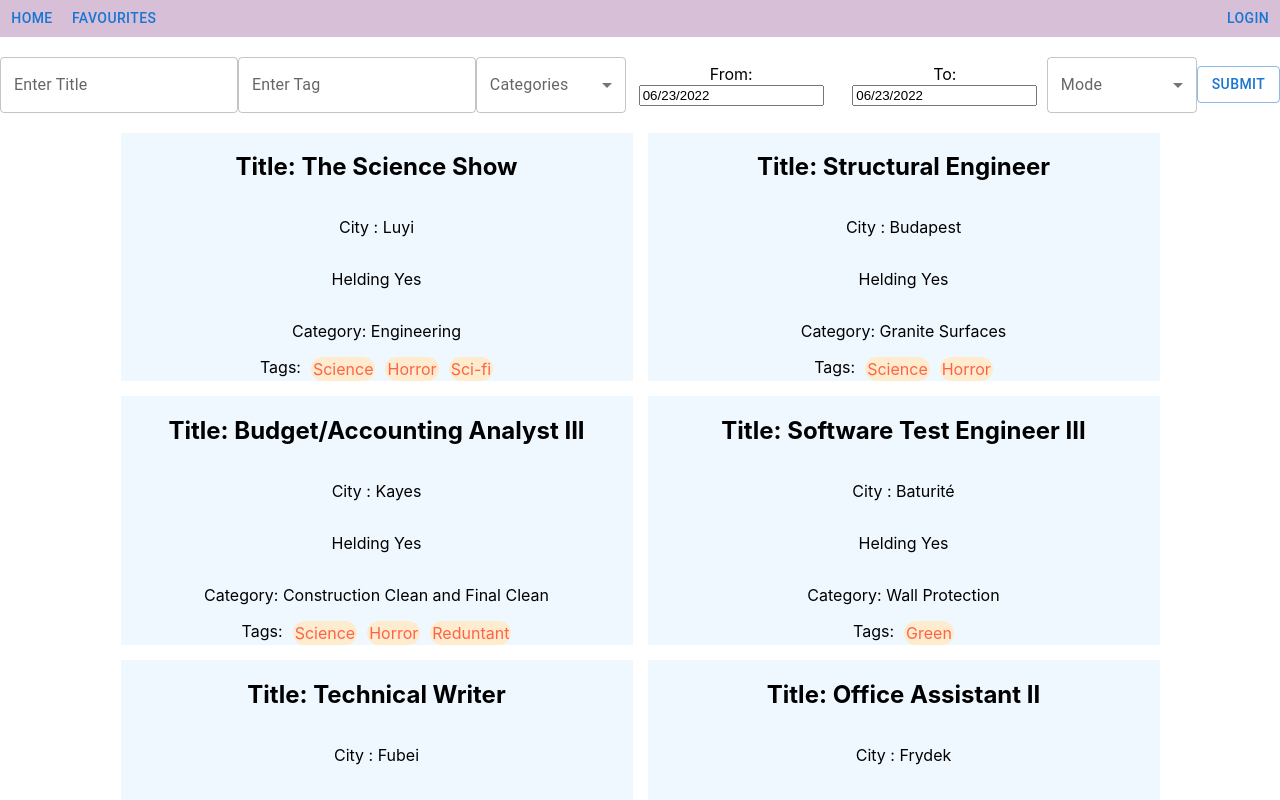
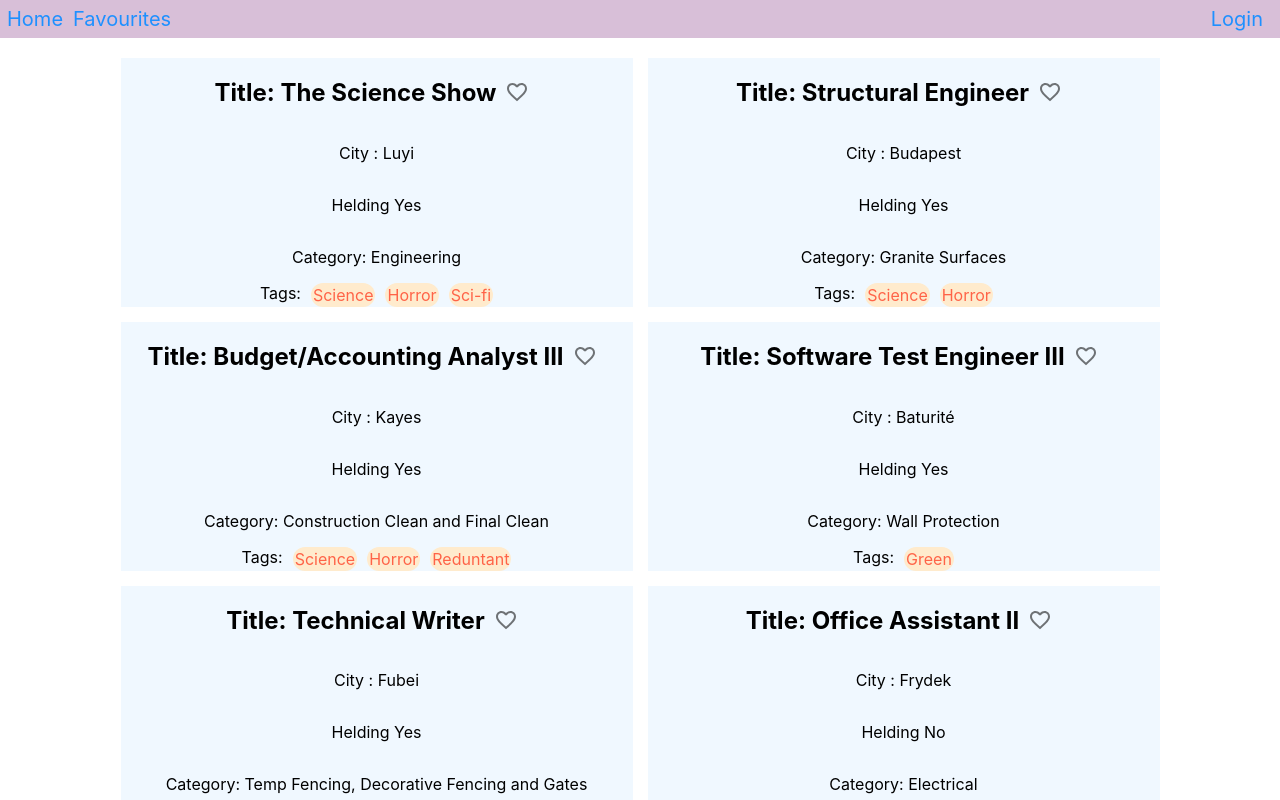
Before and after one commit to KeshavManuja/Event-Managment-System, a React (Create React App) app in the folder client/: page /favourites in a window 1280 px wide. Shown: the top 800 px of the page. Built offline with nearby package versions, Linux system fonts and the light colour scheme.

Commit message:
Favourites-page-added-and-added-routing

```diff
--- a/client/package.json
+++ b/client/package.json
@@ -5,6 +5,8 @@
   "dependencies": {
     "@emotion/react": "^11.9.3",
     "@emotion/styled": "^11.9.3",
+    "@material-ui/core": "^4.12.4",
+    "@material-ui/icons": "^4.11.3",
     "@mui/icons-material": "^5.8.4",
     "@mui/material": "^5.8.5",
     "@testing-library/jest-dom": "^5.16.4",
@@ -13,6 +15,8 @@
     "react": "^18.2.0",
     "react-datepicker": "^4.8.0",
     "react-dom": "^18.2.0",
+    "react-redux-router": "^0.0.14",
+    "react-router-dom": "^6.3.0",
     "react-scripts": "5.0.1",
     "react-toastify": "^9.0.5",
     "web-vitals": "^2.1.4"
--- a/client/src/App.css
+++ b/client/src/App.css
@@ -23,19 +23,28 @@
   width: 30%;
 }
  .navbar-div{
+    padding: 7px;
     display: flex;
     flex-direction: row;
     background-color:thistle;
     justify-content: space-between;
     align-items: center;
     margin-bottom: 20px;
+    position: sticky;
+    top:0,
+
  }
-
  .filter-div{
   display: flex;
   justify-content:space-evenly;
   align-items: center;
   margin-bottom: 20px;
+ }
+ .nav-buttons{
+  margin-right: 10px;
+  text-decoration: none;
+  font-size: 20px;
+  color: dodgerblue;
  }
  .eventcard-div{
     background-color:aliceblue;
--- a/client/src/App.js
+++ b/client/src/App.js
@@ -1,13 +1,19 @@
-import logo from './logo.svg';
-import './App.css';
-import Login from './Pages/Login';
-import { Home } from './Pages/Home';
-import { EventCard } from './Components/EventCard';
+import "./App.css";
+import Login from "./Pages/Login";
+import { Home } from "./Pages/Home";
+
+import { Route, Routes } from "react-router";
+
+import { Favourites } from "./Pages/Favourites";
 
 function App() {
   return (
     <div className="App">
-      <Home/>
+      <Routes>
+        <Route path="/" element={<Home />} />
+        <Route path="/login" element={<Login />} />
+        <Route path="/favourites" element={<Favourites />} />
+      </Routes>
     </div>
   );
 }
--- a/client/src/Components/EventCard.js
+++ b/client/src/Components/EventCard.js
@@ -1,18 +1,32 @@
-export const EventCard = ({item}) =>{
 
+import React from 'react';
+import Checkbox from '@material-ui/core/Checkbox';
+import Favorite from '@material-ui/icons/Favorite';
+import FavoriteBorder from '@mui/icons-material/FavoriteBorder';
+import { useEffect } from 'react';
+const label = { inputProps: { 'aria-label': 'Checkbox demo' } };
+export const EventCard = ({ item }) => {
   return (
     <div className="eventcard-div">
+        <div style={{display:"flex"}}>
         <h2>Title: {item.title}</h2>
+        <Checkbox  {...label} icon={<FavoriteBorder />} checkedIcon={<Favorite />} />
+        </div>
+
       <p>City : {item.address}</p>
-                <p>Helding {item.isVirtual?"Yes":"No"}</p>
+      <p>Helding {item.isVirtual ? "Yes" : "No"}</p>
       <p>Category: {item.category}</p>
-                <div style={{display:"flex"}}>
+      <div style={{ display: "flex" }}>
         <span>Tags: </span>
-                    {item.tags.map((tag,index)=> {
-                        return <div key={index} className="tags-div">{tag}</div>
+        {item.tags.map((tag, index) => {
+          return (
+            <div key={index} className="tags-div">
+              {tag}
+            </div>
+          );
         })}
+      </div>
 
     </div>
-        </div>
-    )
-}
+  );
+};
--- /dev/null
+++ b/client/src/Components/Navbar.js
@@ -0,0 +1,19 @@
+import React from 'react'
+import { Link } from 'react-router-dom'
+
+function Navbar() {
+  return (
+    <div className="navbar-div">
+    <div>
+        <Link className='nav-buttons' to='/'>Home</Link>
+        <Link className='nav-buttons' to='/favourites'>Favourites</Link>
+    </div>
+
+    <div>
+      <Link to='/login' className='nav-buttons'>Login</Link>
+    </div>
+  </div>
+  )
+}
+
+export default Navbar
--- /dev/null
+++ b/client/src/Pages/Favourites.js
@@ -0,0 +1,23 @@
+import { Button } from "@mui/material";
+import { EventCard } from "../Components/EventCard";
+import Navbar from "../Components/Navbar";
+import { EventData } from "../DataAPI";
+
+export const Favourites = () => {
+  const eventdata = EventData;
+  return (
+    <div>
+      <Navbar />
+      <div className="events-div">
+        {eventdata.map((event) => (
+          <EventCard key={event.id} item={event} />
+        ))}
+      </div>
+
+      <div className="pagination-div">
+        <Button>Previous</Button>
+        <Button>Next</Button>
+      </div>
+    </div>
+  );
+};
--- a/client/src/Pages/Home.js
+++ b/client/src/Pages/Home.js
@@ -11,6 +11,9 @@ import TextField from "@mui/material/TextField";
 import DatePicker from "react-datepicker";
 import "react-datepicker/dist/react-datepicker.css";
 import { EventCard } from "../Components/EventCard";
+import HomeService from "../server/HomeService";
+import Navbar from "../Components/Navbar";
+import { useNavigate } from "react-router";
 
 const categories = [
   "Action",
@@ -29,18 +32,24 @@ export const Home = () => {
   const [mode, setMode] = useState("");
   const [title, setTitle] = useState("");
   const [tag, setTag] = useState("");
+  const [address,setAddress] = useState("");
+
+  function handleSubmit () {
+      const payload = {
+          title,
+        address,
+        category,
+        tags:tag,
+        isVirtual:mode
+    }
+
+    HomeService({payload})
+}
+
+
   return (
     <>
-      <div className="navbar-div">
-        <div>
-          <Button varient="text">Home</Button>
-          <Button varient="text">Favourites</Button>
-        </div>
-
-        <div>
-          <Button varient="text">Login</Button>
-        </div>
-      </div>
+        <Navbar/>
 
       <div className="filter-div">
         <TextField
@@ -55,6 +64,12 @@ export const Home = () => {
           label="Enter Tag"
           variant="outlined"
         />
+        <TextField
+          onChange={(e) => setAddress(e.target.value)}
+          id="outlined-basic"
+          label="Enter Address"
+          variant="outlined"
+        />
 
         <FormControl>
           <InputLabel id="Categories">Categories</InputLabel>
@@ -65,7 +80,7 @@ export const Home = () => {
             onChange={(e) => setCategory(e.target.value)}
             autoWidth
             placeholder="Hogya"
-            style={{ width: "150px" }}
+            style={{ width: "120px" }}
           >
             {categories.map((item) => (
               <MenuItem value={item}>{item}</MenuItem>
@@ -91,7 +106,7 @@ export const Home = () => {
           <FormControl>
             <InputLabel id="demo-simple-select">Mode</InputLabel>
             <Select
-              style={{ width: "150px" }}
+              style={{ width: "120px" }}
               labelId="demo-simple-select"
               id="demo-simple-select"
               value={mode}
@@ -105,7 +120,7 @@ export const Home = () => {
           </FormControl>
         </div>
 
-        <Button variant="outlined">Submit</Button>
+        <Button variant="outlined" onClick={()=> handleSubmit()}>Submit</Button>
       </div>
 
       <div className="events-div">
@@ -115,9 +130,8 @@ export const Home = () => {
       </div>
 
       <div className="pagination-div">
-            <Button>Previous</Button>
-            <Button>Next</Button>
-
+        <Button>Previous</Button>
+        <Button>Next</Button>
       </div>
     </>
   );
--- a/client/src/Pages/Login.js
+++ b/client/src/Pages/Login.js
@@ -1,13 +1,13 @@
 import React, { useState } from "react";
-import Box from "@mui/material/Box";
 import TextField from "@mui/material/TextField";
 import { Button } from "@mui/material";
 import { LoginService } from "../server/LoginService";
+import { useNavigate } from "react-router";
 
 function Login() {
   const [email, setEmail] = useState("");
   const [password, setPassword] = useState("");
-
+  const navigate = useNavigate();
   return (
     <div className="main-box">
       <div className="login-div">
@@ -32,6 +32,7 @@ function Login() {
           variant="contained"
           onClick={() => {
             LoginService({ email, password });
+            navigate('/')
           }}
         >
           Login
--- a/client/src/index.js
+++ b/client/src/index.js
@@ -5,11 +5,14 @@ import App from './App';
 import reportWebVitals from './reportWebVitals';
 import { ToastContainer} from 'react-toastify';
 import 'react-toastify/dist/ReactToastify.css';
+import {BrowserRouter} from "react-router-dom"
 const root = ReactDOM.createRoot(document.getElementById('root'));
 root.render(
   <React.StrictMode>
+    <BrowserRouter>
     <App />
     <ToastContainer />
+    </BrowserRouter>
   </React.StrictMode>
 );
 
--- /dev/null
+++ b/client/src/server/HomeService.js
@@ -0,0 +1,8 @@
+import React from "react";
+
+function HomeService({payload}) {
+    console.log(payload)
+  return <div></div>;
+}
+
+export default HomeService;
--- a/client/src/server/LoginService.js
+++ b/client/src/server/LoginService.js
@@ -1,4 +1,6 @@
+
 
 export const LoginService = ( {email , password} ) => {
     console.log(email,password)
+
 }
```
Also changed, not shown: 1 other file (tests, documents, lock files or other folders). Lines whose indentation alone changed are shown as unchanged.
